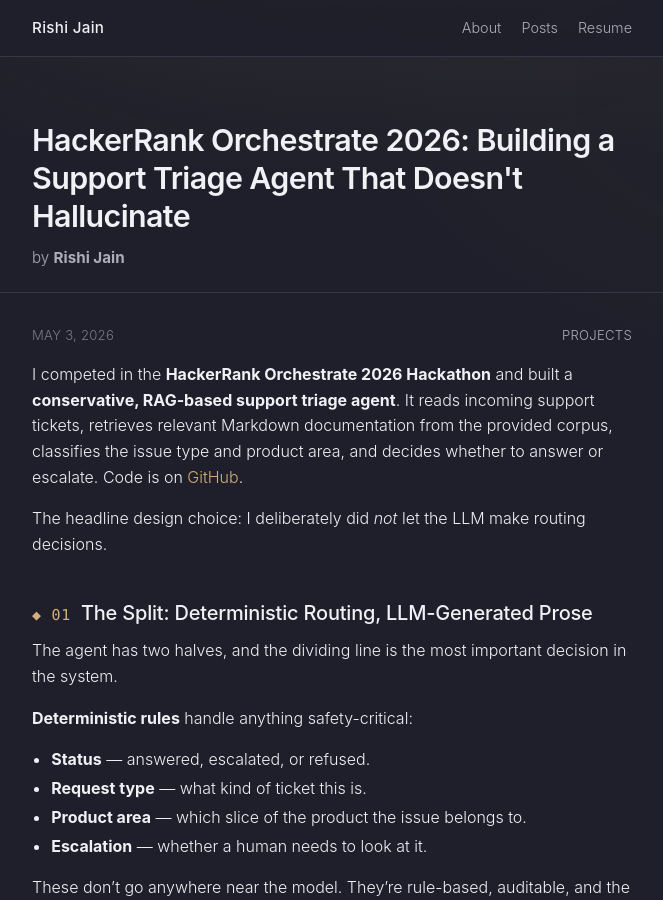
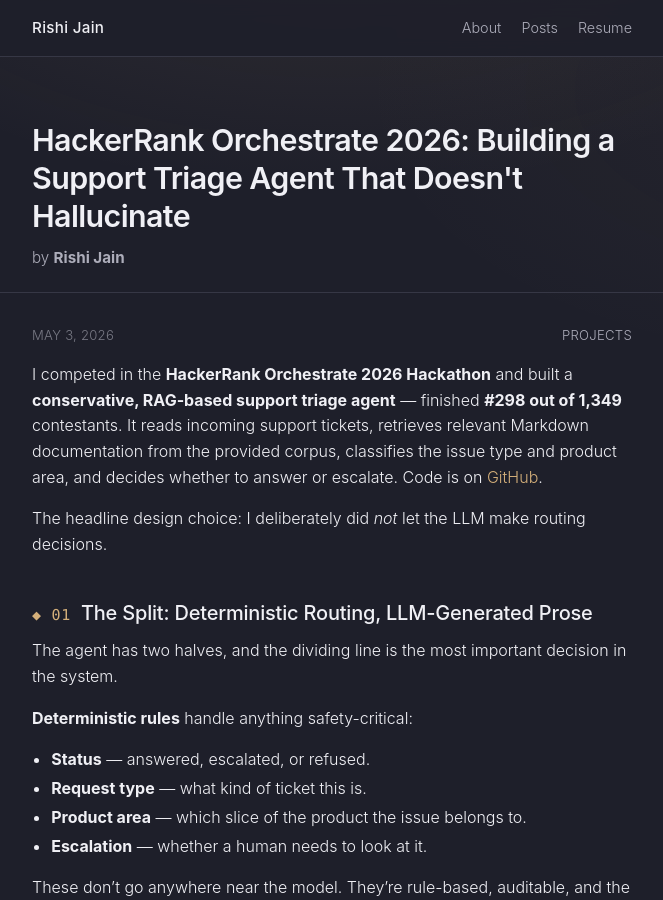
Before and after one commit to Rishi-Jain-27/rishi-jain-27.github.io, a Jekyll site: the page built from _posts/2026-05-03-hackerrank-orchestrate-2026-support-triage-agent.md, in a window 1280 px wide and 900 px high. Shown: the whole window, without its empty margins (308-971 px from the left). Built offline with Jekyll 4.4.1, drawn with Linux system fonts in a browser that asks for light colours.

Commit message:
Updated hackerrank rankings.

```diff
--- a/_posts/2026-05-03-hackerrank-orchestrate-2026-support-triage-agent.md
+++ b/_posts/2026-05-03-hackerrank-orchestrate-2026-support-triage-agent.md
@@ -8,7 +8,7 @@
 project_label: Code
 ---
 
-I competed in the **HackerRank Orchestrate 2026 Hackathon** and built a **conservative, RAG-based support triage agent**. It reads incoming support tickets, retrieves relevant Markdown documentation from the provided corpus, classifies the issue type and product area, and decides whether to answer or escalate. Code is on [GitHub](https://github.com/Rishi-Jain-27/hackerrank-orchestrate-2026).
+I competed in the **HackerRank Orchestrate 2026 Hackathon** and built a **conservative, RAG-based support triage agent** — finished **#298 out of 1,349** contestants. It reads incoming support tickets, retrieves relevant Markdown documentation from the provided corpus, classifies the issue type and product area, and decides whether to answer or escalate. Code is on [GitHub](https://github.com/Rishi-Jain-27/hackerrank-orchestrate-2026).
 
 The headline design choice: I deliberately did *not* let the LLM make routing decisions.
 
```
